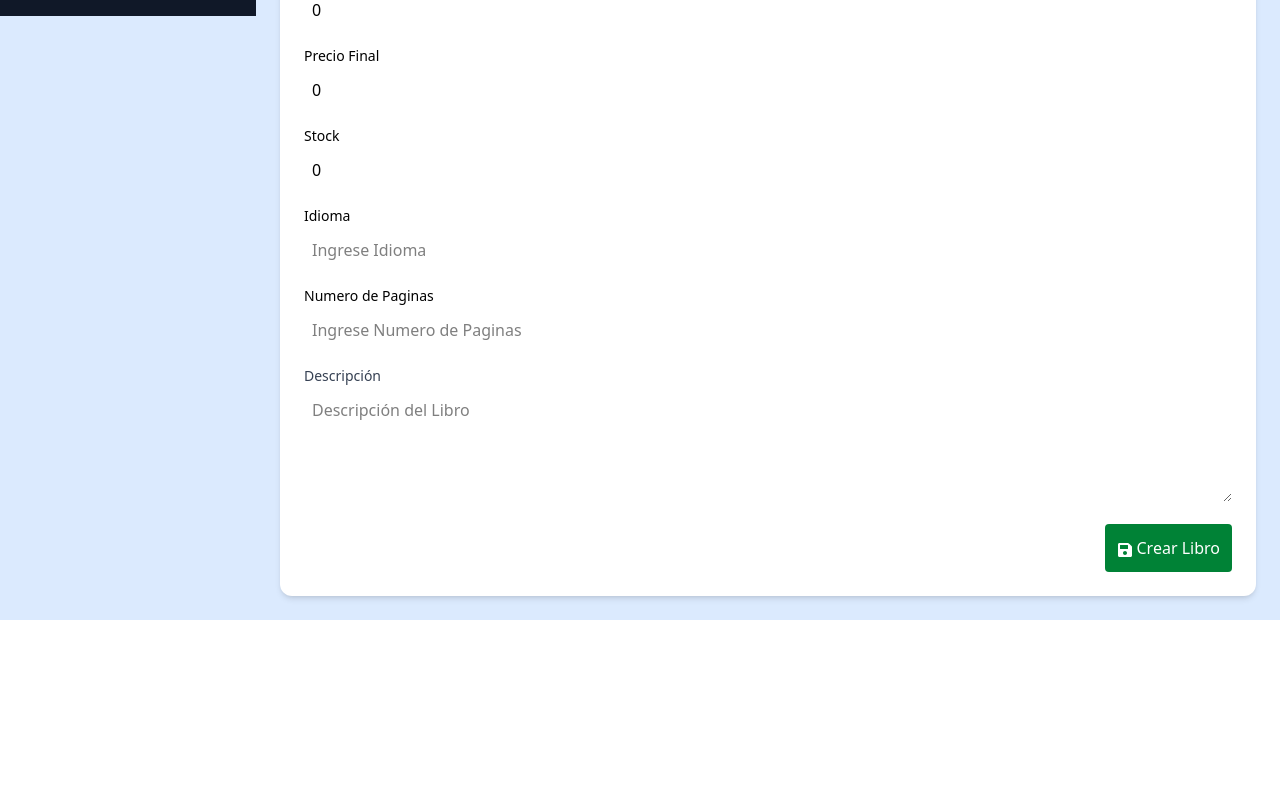
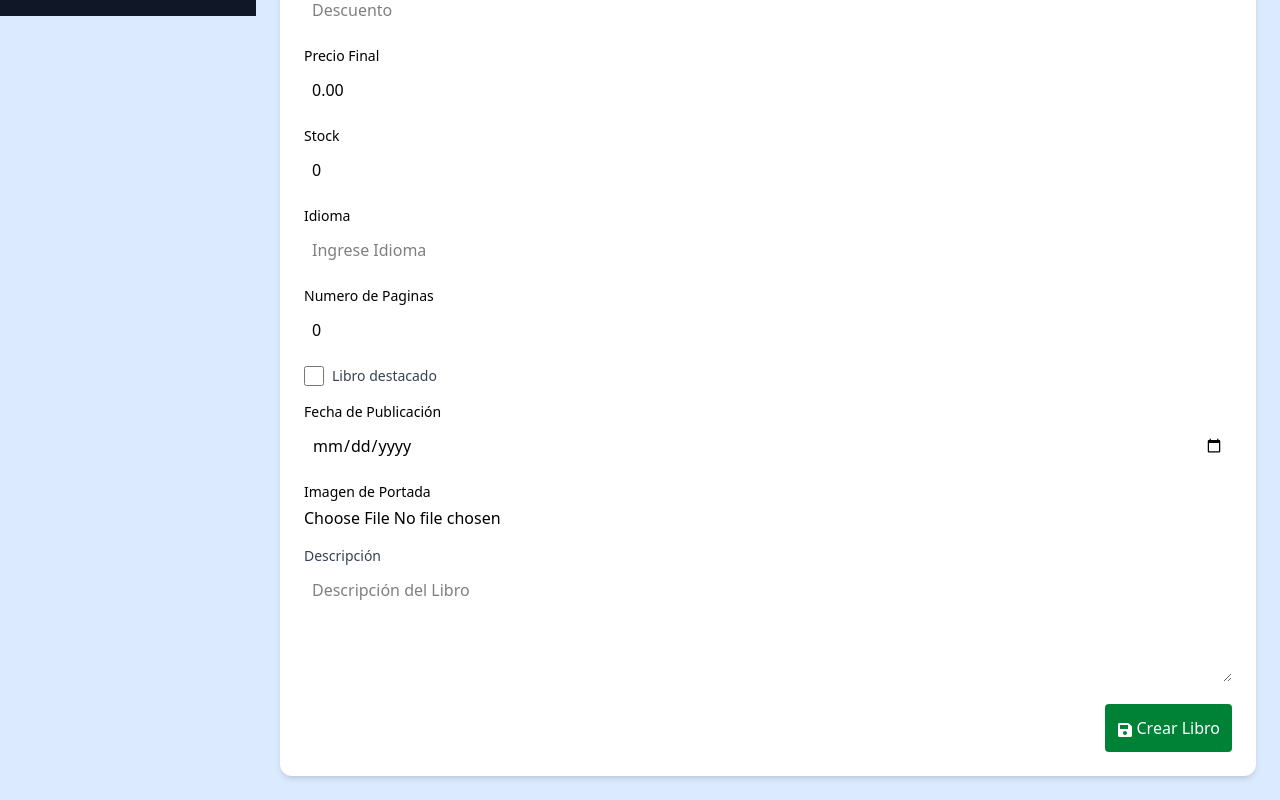
Before and after one commit to PPOSM1993/online_store_drf_react, a React (Vite) app in the folder frontend/: page /books/create in a window 1280 px wide. Shown: the part 784-1584 px from the top of the page. Before the commit the page ends 1404 px from the top, so only its background shows below. Built offline with nearby package versions, Linux system fonts and the light colour scheme; no server answers; sample sign-in values are in the browser's storage.

Commit message:
Se finaliza la creacion del formulario para la creacion de libros

```diff
--- a/frontend/src/components/BooksTable.jsx
+++ b/frontend/src/components/BooksTable.jsx
@@ -45,11 +45,7 @@ const BooksTable = () => {
 
         {
             name: "Autor",
-
             selector: row => row.author.name,
-
-            selector: row => row.author,
-
             sortable: true,
         },
 
--- a/frontend/src/pages/BooksForm.jsx
+++ b/frontend/src/pages/BooksForm.jsx
@@ -16,26 +16,37 @@ const BooksForm = () => {
     const [author, setAuthor] = useState([]);
     const [category, setCategory] = useState([]);
     const [publisher, setPublisher] = useState([]);
+    const [coverImage, setCoverImage] = useState(null);
+
 
     const [formData, setFormData] = useState({
         title: "",
-        description: "",
-        isbn: '',
-        author: null,
-        purchase_price: 0, // +"%"
-        final_price: 0,
-        category: '',
-        publisher: '',
+        author: '',
+        isbn: "",
+        purchase_price: "",
         vat_percentage: 19,
+        final_price: "",
+        discount_percentage: "",
         stock: 0,
-        discount_percentage: 0,
-        language: '',
-        pages: ''
+        category: "",
+        publisher: "",
+        language: "",
+        pages: 0,
+        is_featured: false,
+        publication_date: '',
+        cover_image: ''
+
     });
 
 
     useEffect(() => {
         const token = localStorage.getItem("access_token");
+        const purchasePrice = parseFloat(formData.purchase_price) || 0;
+        const vatPercentage = parseFloat(formData.vat_percentage) || 0;
+
+        const final_price = (purchasePrice + (purchasePrice * (vatPercentage / 100))).toFixed(2);
+
+        setFormData(prev => ({ ...prev, final_price }));
 
         axios
             .get("http://localhost:8000/api/books/author/", {
@@ -54,7 +65,7 @@ const BooksForm = () => {
                 setAuthor(options);
             })
             .catch((err) => console.error(err));
-    }, []);
+    }, [formData.purchase_price, formData.vat_percentage]);
 
 
     useEffect(() => {
@@ -109,6 +120,36 @@ const BooksForm = () => {
     const toggleSidebar = () => setSidebarOpen(!sidebarOpen);
 
 
+    const handleSubmit = async (e) => {
+        e.preventDefault();
+
+        const token = localStorage.getItem("access_token");
+        const formPayload = new FormData();
+
+        for (const key in formData) {
+            formPayload.append(key, formData[key]);
+        }
+
+        if (coverImage) {
+            formPayload.append("cover_image", coverImage);
+        }
+
+        try {
+            await axios.post("http://localhost:8000/api/books/create/", formPayload, {
+                headers: {
+                    Authorization: `Bearer ${token}`,
+                    "Content-Type": "multipart/form-data",
+                },
+            });
+
+            Swal.fire("Éxito", "Libro registrado correctamente", "success");
+            navigate("/books");
+        } catch (error) {
+            console.error(error);
+            Swal.fire("Error", "Hubo un problema al guardar el libro", "error");
+        }
+    };
+
     return (
         <>
             <div className="min-h-screen bg-blue-100 flex flex-col md:flex-row">
@@ -121,9 +162,7 @@ const BooksForm = () => {
                     <main className="p-4 sm:p-6">
                         <h1 className="text-2xl font-bold text-gray-800 mb-4">Registrar Libro</h1>
                         <div className="bg-white p-6 rounded-xl shadow-md">
-                            <form action=""
-                                // onSubmit={handleSubmit}
-                                className="space-y-4">
+                            <form action="" onSubmit={handleSubmit} className="space-y-4">
                                 <div>
                                     <label className="block text-sm font-medium">Libro</label>
                                     <input
@@ -132,6 +171,7 @@ const BooksForm = () => {
                                         value={formData.title}
                                         placeholder="Ingrese Nombre Libro"
                                         onChange={handleChange}
+                                        required
                                         className="w-full mt-1 p-2 border rounded-md border-none focus:outline-none focus:ring-2 focus:ring-blue-500 focus:border-blue-100" />
                                 </div>
 
@@ -163,6 +203,7 @@ const BooksForm = () => {
                                         }
                                         placeholder="Seleccione Categoria"
                                         isClearable
+                                        required
                                     />
                                 </div>
 
@@ -178,6 +219,7 @@ const BooksForm = () => {
                                         }
                                         placeholder="Seleccione un autor"
                                         isClearable
+                                        required
                                     />
                                 </div>
                                 <div>
@@ -192,6 +234,7 @@ const BooksForm = () => {
                                         }
                                         placeholder="Seleccione Editorial"
                                         isClearable
+                                        required
                                     />
                                 </div>
                                 <div>
@@ -289,6 +332,47 @@ const BooksForm = () => {
                                     />
                                 </div>
 
+                                <div className="flex items-center space-x-2">
+                                    <input
+                                        type="checkbox"
+                                        name="is_featured"
+                                        checked={formData.is_featured}
+                                        onChange={(e) =>
+                                            setFormData((prev) => ({
+                                                ...prev,
+                                                is_featured: e.target.checked,
+                                            }))
+                                        }
+                                        className="form-checkbox h-5 w-5 text-blue-600"
+                                    />
+                                    <label className="text-sm font-medium text-gray-700">
+                                        Libro destacado
+                                    </label>
+                                </div>
+
+                                <div>
+                                    <label className="block text-sm font-medium">Fecha de Publicación</label>
+                                    <input
+                                        type="date"
+                                        name="publication_date"
+                                        value={formData.publication_date || ""}
+                                        onChange={handleChange}
+                                        required
+                                        className="w-full mt-1 p-2 border rounded-md border-none focus:outline-none focus:ring-2 focus:ring-blue-500 focus:border-blue-100"
+                                    />
+                                </div>
+
+                                <div>
+                                    <label className="block text-sm font-medium">Imagen de Portada</label>
+                                    <input
+                                        type="file"
+                                        name="cover_image"
+                                        accept="image/*"
+                                        onChange={(e) => setCoverImage(e.target.files[0])}
+                                        className="w-full mt-1"
+                                    />
+                                </div>
+
                                 <div>
                                     <label className="block text-sm font-medium text-gray-700">Descripción</label>
                                     <textarea
@@ -300,14 +384,14 @@ const BooksForm = () => {
                                         placeholder="Descripción del Libro"
                                     ></textarea>
                                 </div>
+                                <div className="mt-4 text-right">
+                                    <button type="submit" className="bg-green-700 text-white p-3 rounded hover:bg-green-800 cursor-pointer">
+                                        <FaSave className="inline mr-1" />
+                                        Crear Libro
+                                    </button>
+                                </div>
+                            </form>
 
-                            </form>
-                            <div className="mt-4 text-right">
-                                <button type="submit" className="bg-green-700 text-white p-3 rounded hover:bg-green-800">
-                                    <FaSave className="inline mr-1" />
-                                    {id ? "Actualizar Libro" : "Crear Libro"}
-                                </button>
-                            </div>
                         </div>
                     </main>
                 </div>
--- a/frontend/src/pages/CategoryForm.jsx
+++ b/frontend/src/pages/CategoryForm.jsx
@@ -109,8 +109,8 @@ const CategoryForm = () => {
                   <div className="text-right">
                     <button
                       type="submit"
-                      className="bg-green-700 text-white p-3 rounded-md shadow hover:bg-green-800 transition border-none focus:outline-none focus:ring-2 focus:ring-blue-500">
-                      <FaSave className="inline mr-1" /> Guardar Categoría
+                      className="bg-green-700 text-white p-3 rounded-md shadow hover:bg-green-800 transition border-none focus:outline-none focus:ring-2 focus:ring-blue-500 cursor-pointer">
+                      <FaSave className="inline mr-1" /> Guardar Libro
                     </button>
                   </div>
 
```
Also changed, not shown: frontend/src/assets/c70791bc2ff88ec1cd8c2b0a4990c3b9.jpg (added), 1 other file (tests, documents, lock files or other folders).
